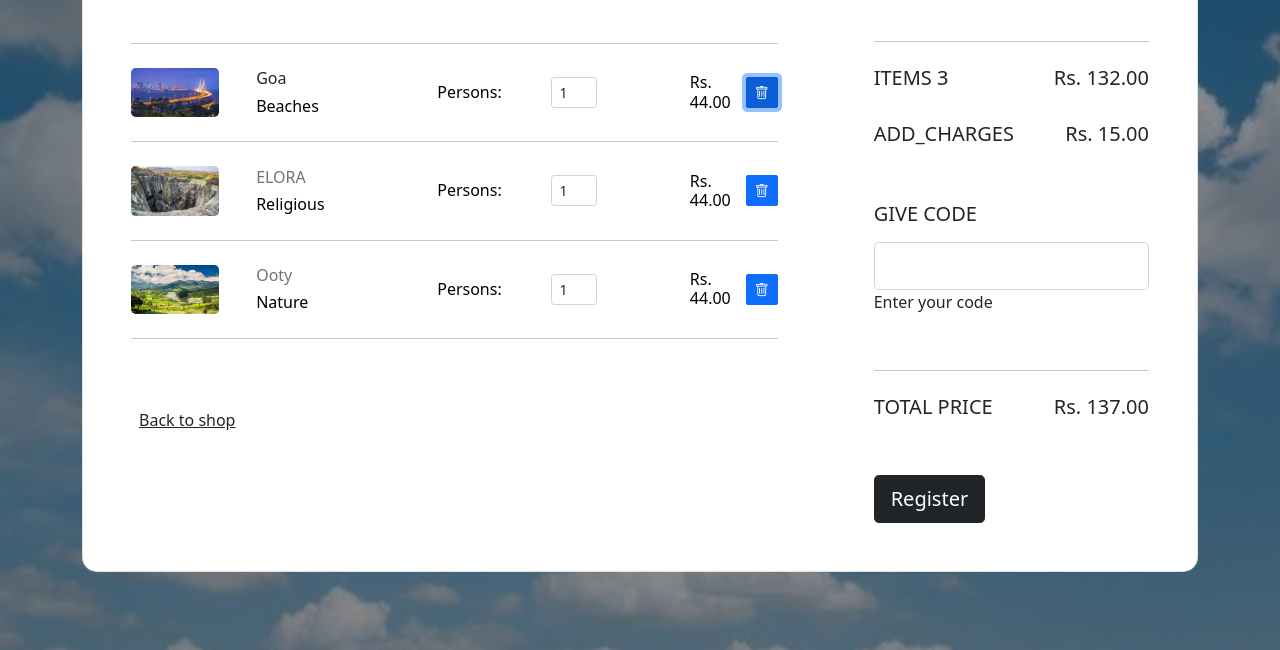
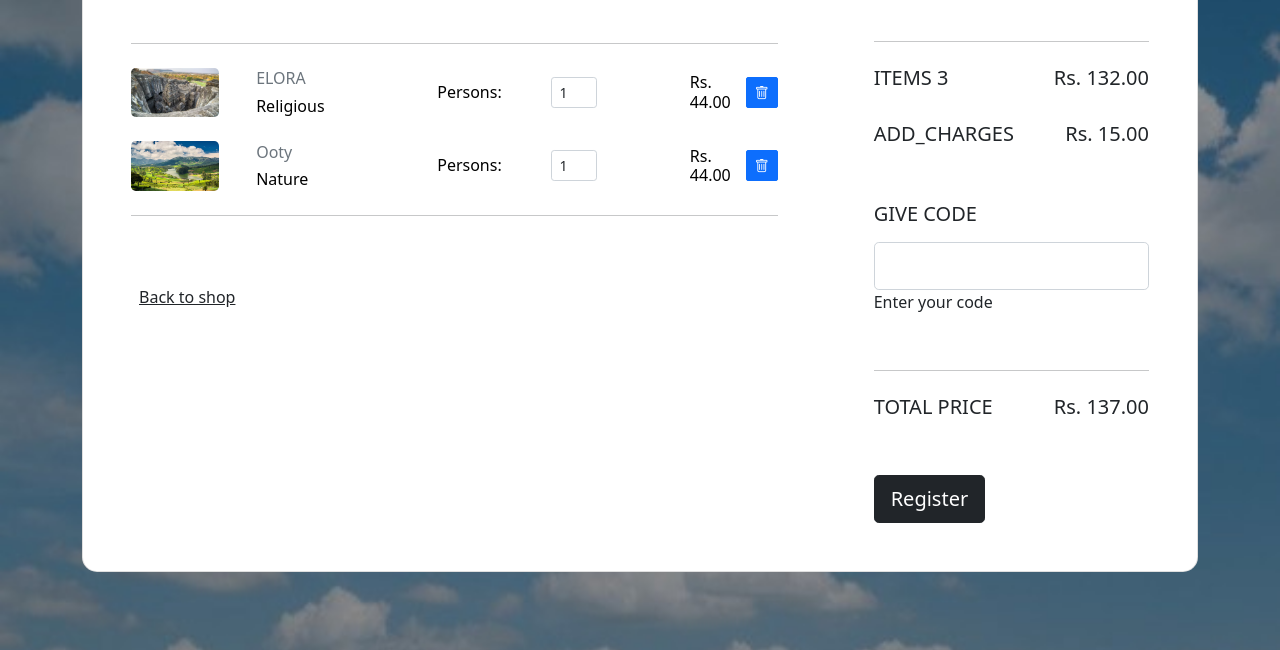
Before and after one commit to arunadike/Team_Project, a plain HTML site: page Pages/cart_main.html in a window 1280 px wide. Both pictures are taken after a click on the button 761 px from the left and 242 px from the top of the page. Shown: the part 150-800 px from the top of the page. Drawn offline with nearby package versions, Linux system fonts and the light colour scheme.

Commit message:
Added delete functinality to cart page

```diff
--- /dev/null
+++ b/JavaScript/cart_main.js
@@ -0,0 +1,5 @@
+$(document).ready(function() {
+    $('.delete-item').on('click', function() {
+        $(this).closest('.row ').remove();
+    });
+});
--- a/Pages/cart_main.html
+++ b/Pages/cart_main.html
@@ -6,14 +6,15 @@
     <meta name="viewport" content="width=device-width, initial-scale=1">
 
     <!-- Bootstrap CSS -->
+    <script src="https://code.jquery.com/jquery-3.6.0.min.js"></script>
     <link rel="stylesheet" href="https://cdnjs.cloudflare.com/ajax/libs/bootstrap-icons/1.10.0/font/bootstrap-icons.min.css">
     <link href="https://cdn.jsdelivr.net/npm/bootstrap@5.0.2/dist/css/bootstrap.min.css" rel="stylesheet" integrity="sha384-EVSTQN3/azprG1Anm3QDgpJLIm9Nao0Yz1ztcQTwFspd3yD65VohhpuuCOmLASjC" crossorigin="anonymous">
     <link rel="stylesheet" href="cart_main.css">
-
+    <script src="../JavaScript/cart_main.js"></script>
     <title>Hello, world!</title>
   </head>
 
-  <body style="background-image: url('/Team_Project/Pages/assets/image.jfif'); background-size: cover; width: 100%; background-repeat: no-repeat;">
+  <body style="background-image: url('/Pages/assets/image.jfif'); background-size: cover; width: 100%; background-repeat: no-repeat;">
     <section class="h-100 h-custom" >
         <div class="container py-5" >
           <div class="row d-flex justify-content-center align-items-center h-100">
@@ -32,7 +33,7 @@
                         <div class="row mb-4 d-flex justify-content-between align-items-center">
                           <div class="col-md-2 col-lg-2 col-xl-2">
                             <a href="#"><img
-                                src="/Team_Project/Pages/assets/goa.jpg"
+                                src="/Pages/assets/goa.jpg"
                                 class="img-fluid rounded-3" alt="Cotton T-shirt"></a>
                           </div>
                           <div class="col-md-3 col-lg-3 col-xl-3">
@@ -52,7 +53,7 @@
                         </div>
                           <div class="col-md-3 col-lg-2 col-xl-2 offset-lg-1 d-flex justify-content-between align-items-center">
                             <h6 class="mb-0" style="max-width: 50px;">Rs. 44.00</h6>
-                            <button class="btn btn-primary btn-sm ms-2" style="border-radius: 2px;" data-mdb-tooltip-init title="Remove item">
+                            <button class="btn btn-primary btn-sm ms-2 delete-item" style="border-radius: 2px;" data-mdb-tooltip-init title="Remove item">
                                 <i class="bi bi-trash"></i>
                             </button>
                         </div>
@@ -62,11 +63,11 @@
                           </div>
                         </div>
 
-                        <hr class="my-4">
+                        <!-- <hr class="my-4"> -->
 
                         <div class="row mb-4 d-flex justify-content-between align-items-center">
                             <div class="col-md-2 col-lg-2 col-xl-2">
-                                <a href="#"><img src="/Team_Project/Pages/assets/elora.jpg" class="img-fluid rounded-3" alt="Cotton T-shirt"></a>
+                                <a href="#"><img src="/Pages/assets/elora.jpg" class="img-fluid rounded-3" alt="Cotton T-shirt"></a>
                             </div>
                             <div class="col-md-3 col-lg-3 col-xl-3">
                                 <h6 class="text-muted">ELORA</h6>
@@ -85,18 +86,18 @@
                             </div>
                             <div class="col-md-3 col-lg-2 col-xl-2 offset-lg-1 d-flex justify-content-between align-items-center">
                                 <h6 class="mb-0" style="max-width: 50px;">Rs. 44.00</h6>
-                                <button class="btn btn-primary btn-sm ms-2" style="border-radius: 2px;" data-mdb-tooltip-init title="Remove item">
+                                <button class="btn btn-primary btn-sm ms-2 delete-item" style="border-radius: 2px;" data-mdb-tooltip-init title="Remove item">
                                     <i class="bi bi-trash"></i>
                                 </button>
                             </div>
                         </div>
 
-                        <hr class="my-4">
+                        <!-- <hr class="my-4"> -->
 
                         <div class="row mb-4 d-flex justify-content-between align-items-center">
                           <div class="col-md-2 col-lg-2 col-xl-2">
                             <a href="#"><img
-                                src="/Team_Project/Pages/assets/ooty.jpg"
+                                src="/Pages/assets/ooty.jpg"
                                 class="img-fluid rounded-3" alt="Cotton T-shirt"></a>
                           </div>
                           <div class="col-md-3 col-lg-3 col-xl-3">
@@ -116,7 +117,7 @@
                           </div>
                           <div class="col-md-3 col-lg-2 col-xl-2 offset-lg-1 d-flex justify-content-between align-items-center">
                             <h6 class="mb-0" style="max-width: 50px;">Rs. 44.00</h6>
-                            <button class="btn btn-primary btn-sm ms-2" style="border-radius: 2px;" data-mdb-tooltip-init title="Remove item">
+                            <button class="btn btn-primary btn-sm ms-2 delete-item" style="border-radius: 2px;" data-mdb-tooltip-init title="Remove item">
                                 <i class="bi bi-trash"></i>
                             </button>
                         </div>
--- a/Pages/packages.css
+++ b/Pages/packages.css
@@ -41,7 +41,9 @@
     padding-left: 20px;
     margin-top: 5px;
     color: var(--text-light);
-    cursor: pointer;// Sample package data (would normally come from an API)
+    cursor: pointer;
+
+    /* // Sample package data (would normally come from an API) */
 
 }
 
```
